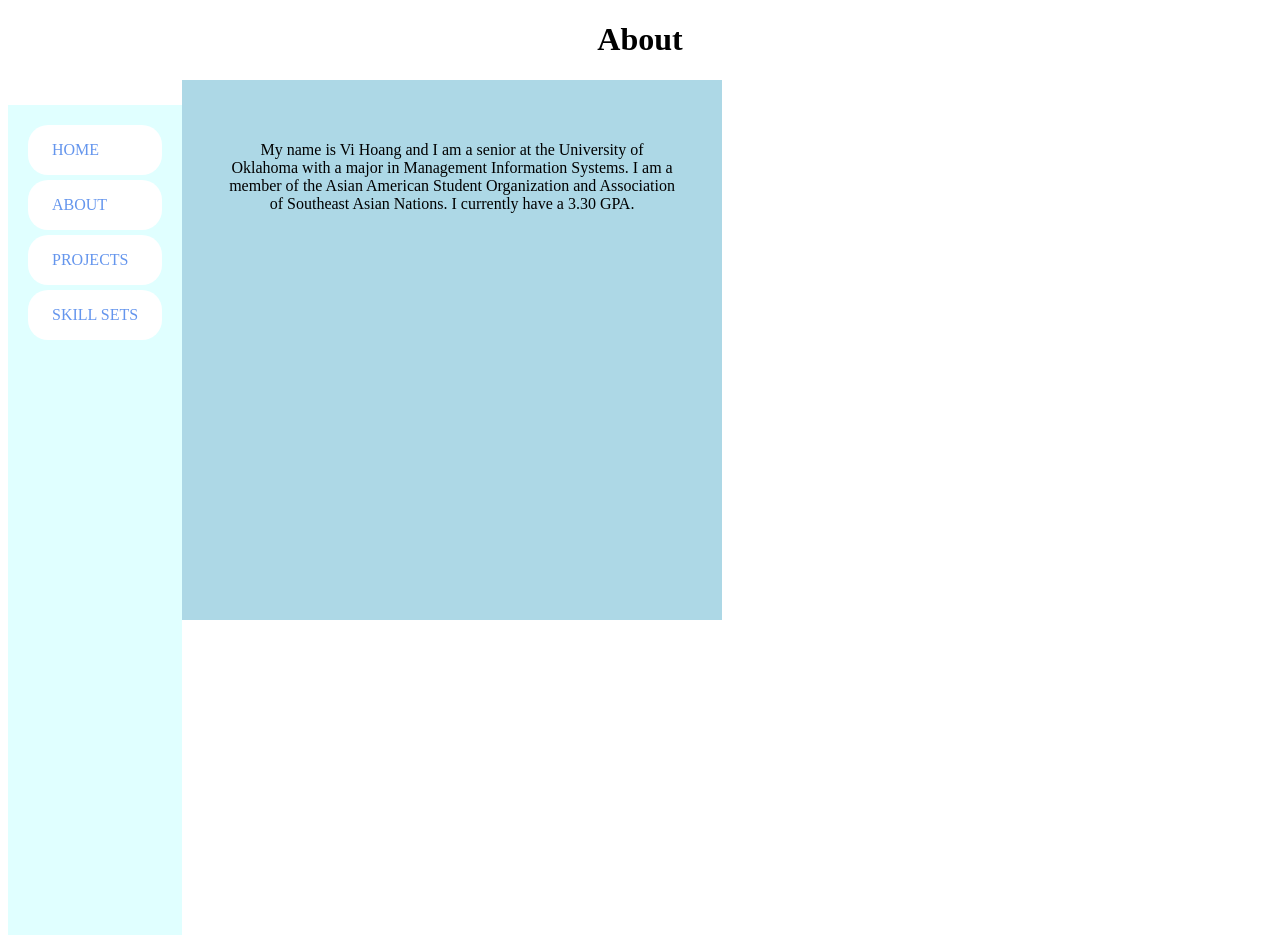
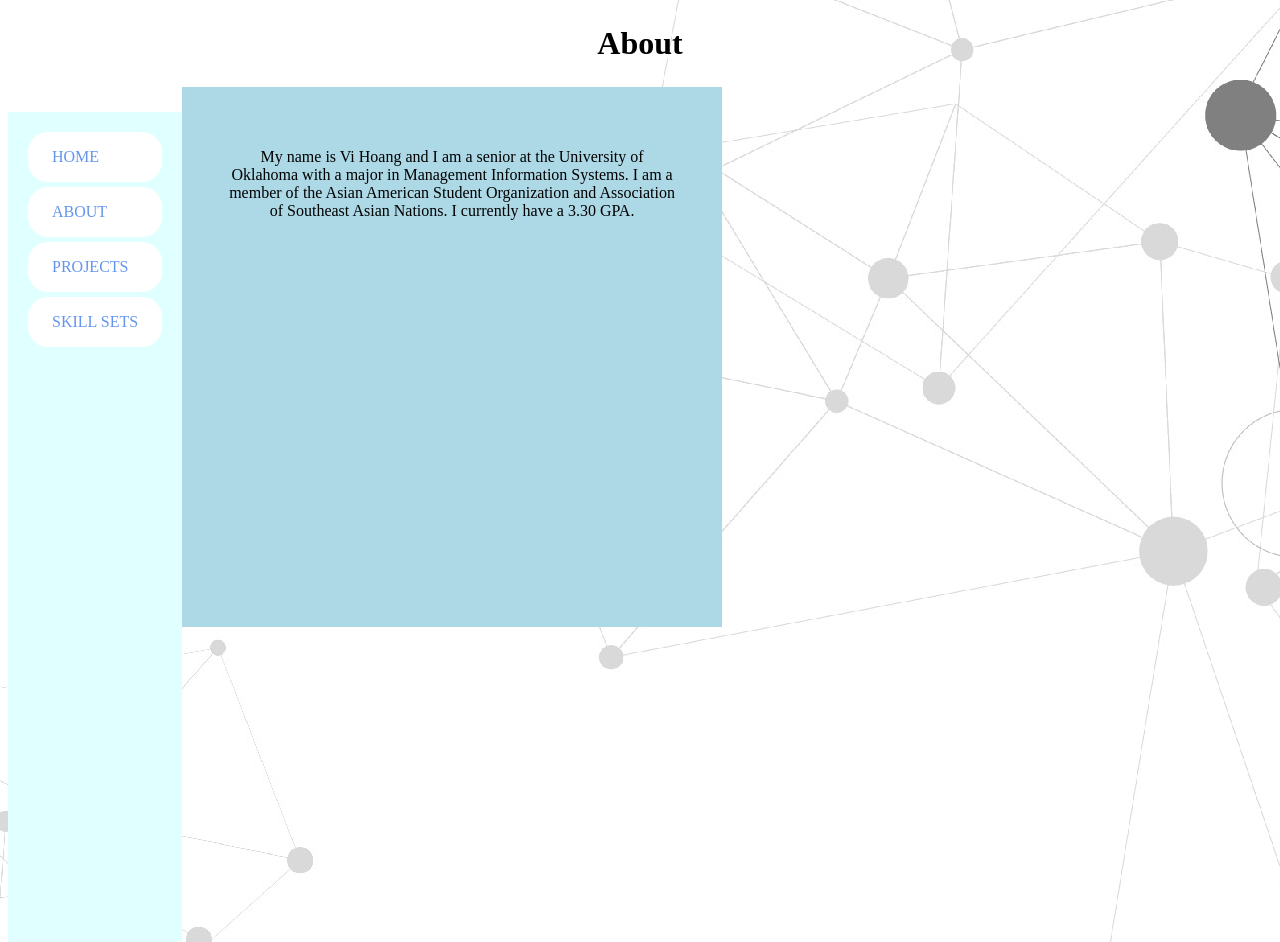
Before and after one commit to nhavihoang/nhavihoang.github.io, a plain HTML site: page About.html in a window 1280 px wide. Drawn offline with Linux system fonts and the light colour scheme.

Commit message:
added background

```diff
--- a/aboutsheet.css
+++ b/aboutsheet.css
@@ -33,3 +33,10 @@ li a {
     text-align: center;
     border: 5px solid lightblue;
 }
+div {
+    margin: 25px;
+}
+
+body {
+    background: url(../images/background.jpg) no-repeat center center fixed;
+}
--- a/projects.css
+++ b/projects.css
@@ -33,3 +33,10 @@ li a {
     text-align: center;
     border: 5px solid lightblue;
 }
+div {
+    margin: 25px;
+}
+
+body {
+    background: url(../images/background.jpg) no-repeat center center fixed;
+}
--- a/skillset.css
+++ b/skillset.css
@@ -33,3 +33,10 @@ li a {
     text-align: center;
     border: 5px solid lightblue;
 }
+div {
+    margin: 25px;
+}
+
+body {
+    background: url(../images/background.jpg) no-repeat center center fixed;
+}
```
